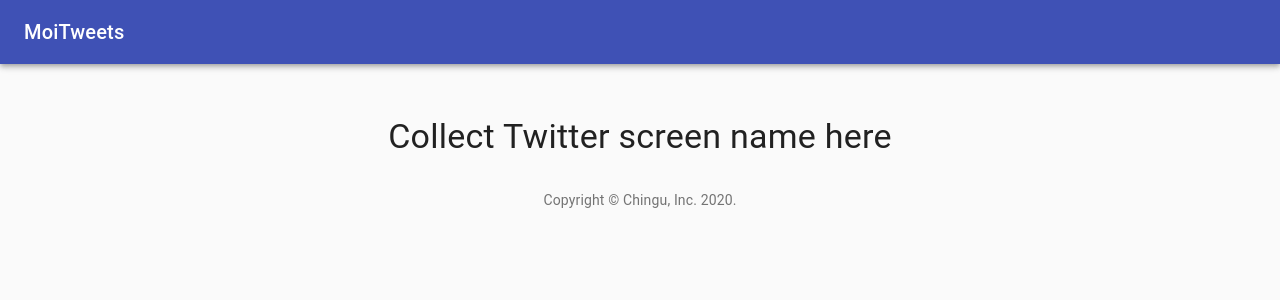
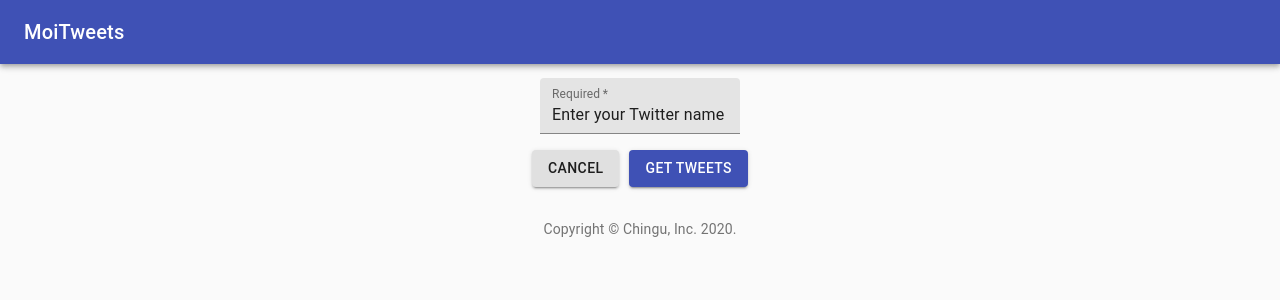
Before and after one commit to jdmedlock/moitweets, a React (Create React App) app in the folder client/: page / in a window 1280 px wide. Shown: the top 300 px of the page. Built offline with nearby package versions, Linux system fonts and the light colour scheme; the HTML template or start-up script is replaced by a standard one.

Commit message:
Feature: Add client components
Add client components

Resolves: N/a
See also: N/a

```diff
--- a/client/package.json
+++ b/client/package.json
@@ -9,6 +9,7 @@
     "@testing-library/user-event": "^7.1.2",
     "react": "^16.12.0",
     "react-dom": "^16.12.0",
+    "react-helmet": "^5.2.1",
     "react-scripts": "3.3.0"
   },
   "scripts": {
--- a/client/src/App.js
+++ b/client/src/App.js
@@ -1,4 +1,5 @@
 import React from 'react';
+import {Helmet} from "react-helmet";
 import './App.css';
 import Copyright from './components/Copyright';
 import InputArea from './containers/InputArea';
@@ -7,6 +8,12 @@ import TopBar from './containers/TopBar';
 function App() {
   return (
     <div className="App">
+      <Helmet>
+        <meta
+          name="viewport"
+          content="minimum-scale=1, initial-scale=1, width=device-width"
+        />
+      </Helmet>
       <TopBar />
 
       <main>
--- /dev/null
+++ b/client/src/components/NameInput.js
@@ -0,0 +1,52 @@
+import React from 'react'
+import Button from '@material-ui/core/Button'
+import TextField from '@material-ui/core/TextField'
+import { makeStyles } from '@material-ui/core/styles'
+
+const useStyles = makeStyles(theme => ({
+  root: {
+    '& .MuiTextField-root': {
+      margin: theme.spacing(2),
+      width: 200,
+    },
+  },
+  moiButton: {
+    marginRight: 10,
+  },
+  moiTextField: {
+    marginTop: 10,
+  },
+}))
+
+export default function NameInput() {
+  const classes = useStyles();
+
+  const handleCancel = () => {
+    console.log("You want to cancel?")
+  }
+
+  const handleGetTweets = () => {
+    console.log("You want to get your tweets?")
+  }
+
+  return (
+    <form className={classes.root} noValidate autoComplete="off">
+      <div className={classes.moiTextField}>
+        <TextField
+          required
+          id="filled-required"
+          label="Required"
+          defaultValue="Enter your Twitter name"
+          variant="filled"
+        />
+      </div>
+      <div>
+        <Button className={classes.moiButton} variant="contained" size="medium"
+          onClick={handleCancel}>Cancel</Button>
+        <Button className={classes.root} variant="contained"  size="medium"color="primary"
+          onClick={handleGetTweets}>Get Tweets
+        </Button>
+      </div>
+    </form>
+  );
+}
--- a/client/src/containers/InputArea.js
+++ b/client/src/containers/InputArea.js
@@ -2,19 +2,15 @@ import React from 'react';
 import Box from '@material-ui/core/Box';
 import CssBaseline from '@material-ui/core/CssBaseline';
 import Container from '@material-ui/core/Container';
-import Typography from '@material-ui/core/Typography';
+import NameInput from '../components/NameInput';
 
 export default function App() {
   return (
     <React.Fragment>
       <CssBaseline />
       <Container maxWidth="sm">
-        <Box my={4}>
-          <Typography variant="h4" component="h1" gutterBottom>
-            <br/>
-            <br/>
-            Collect Twitter screen name here
-          </Typography>
+        <Box my={4}>ß
+          <NameInput />
         </Box>
       </Container>
     </React.Fragment>
```
Also changed, not shown: 1 other file (tests, documents, lock files or other folders).
